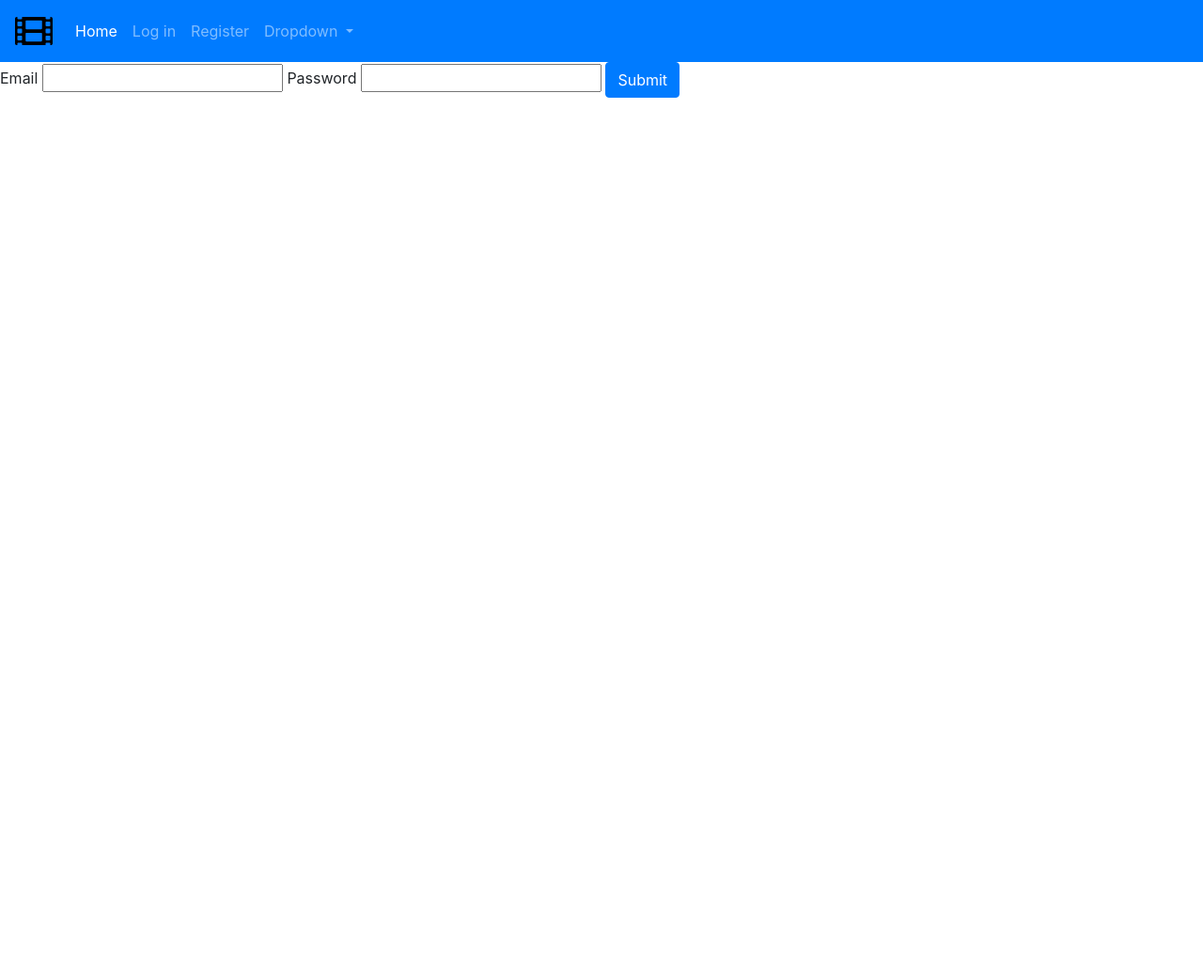
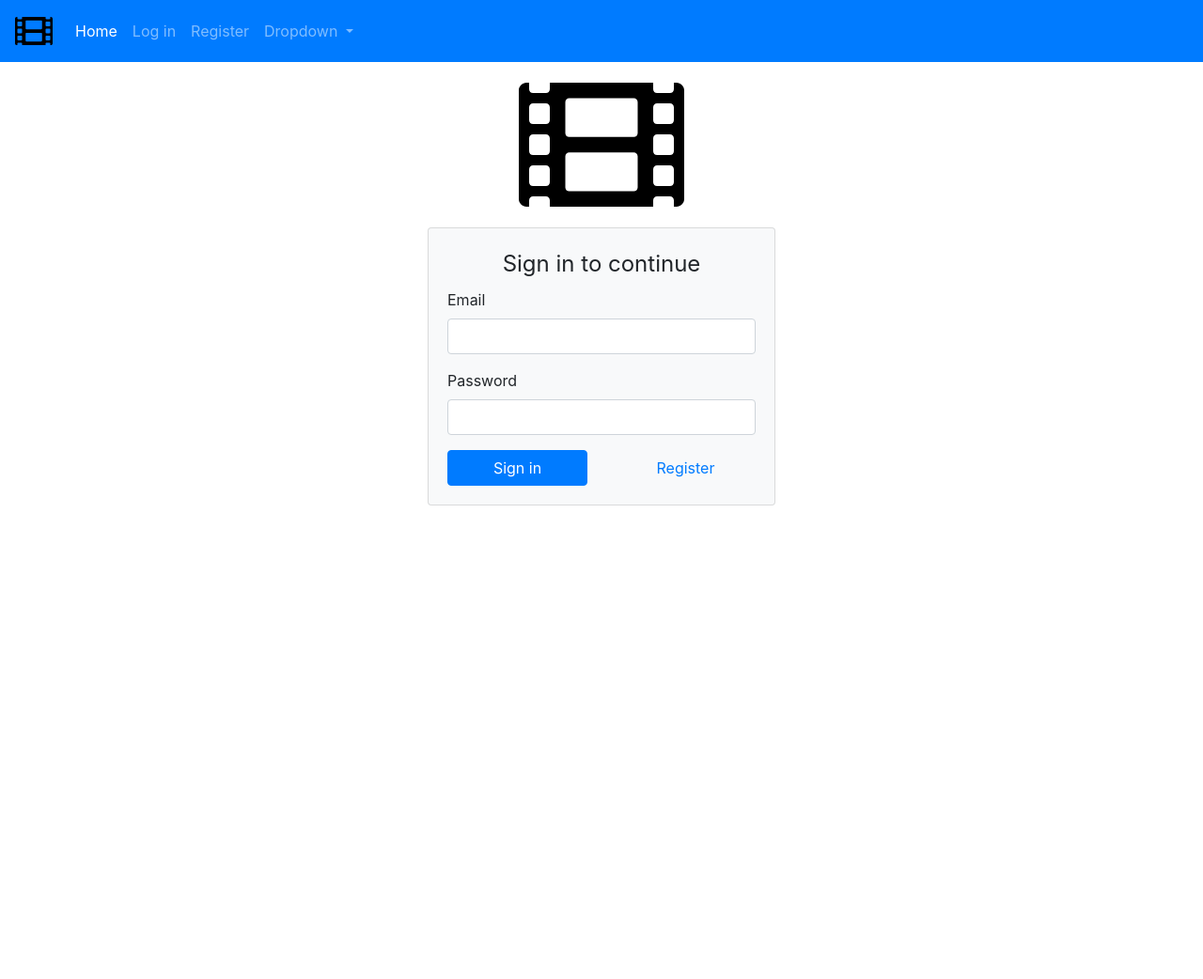
Before and after one commit to petrivo/movierate, a Flask app: page /login in a window 1280 px wide. Shown: the whole page at 94% size. Before the commit the page ends 104 px from the top, so only its background shows below. Run offline with Flask 2, Linux system fonts and the light colour scheme; some libraries are stand-ins or nearby versions.

Commit message:
jinja macros

```diff
--- a/config/settings.py
+++ b/config/settings.py
@@ -1,7 +1,5 @@
 SQLALCHEMY_DATABASE_URI = 'sqlite:///ratemovies.db'
 SQLALCHEMY_TRACK_MODIFICATIONS = False
-
-SERVER_NAME = 'localhost'
 
 SECRET_KEY = 'somerandomness'
 
--- a/movierate/blueprints/user/forms.py
+++ b/movierate/blueprints/user/forms.py
@@ -10,6 +10,6 @@ class LoginForm(FlaskForm):
 
 class RegisterForm(FlaskForm):
     email = StringField('Email', validators=[Email(), DataRequired(), Length(2, 150)])
-    password = PasswordField('Password', [DataRequired(),
-        EqualTo('confirm', message='Passwords must match')])
+    password = PasswordField('Password', validators=[Length(6, 64, "At least 6 characters long"),
+        DataRequired(), EqualTo('confirm', message='Passwords must match')])
     confirm = PasswordField('Repeat Password')
--- a/movierate/blueprints/user/templates/user/login.html
+++ b/movierate/blueprints/user/templates/user/login.html
@@ -1,12 +1,29 @@
 {% extends 'layouts/base.html' %}
+{% import 'macros/form.html' as f with context %}
+
+{% block header %}
+<img src="{{url_for('static', filename='images/film-solid.svg')}}" class="mx-auto d-block" width="178" height="176"
+  title="Movierate" alt="Movierate" />
+{% endblock %}
 
 {% block body %}
-<form method="POST" action="{{url_for('user.login')}}">
-  {{ form.csrf_token }}
-  {{form.email.label}}
-  {{form.email()}}
-  {{form.password.label}}
-  {{form.password()}}
-  <button type="submit" class="btn btn-primary">Submit</button>
-</form>
+  {% call f.form_tag(css_class="col-md-4 mx-auto card card-body bg-light", endpoint="user.login") %}
+    <legend class="text-center">Sign in to continue</legend>
+    {{ form.csrf_token }}
+    {{ f.form_group(form.email) }}
+    {{ f.form_group(form.password) }}
+    <div class="row">
+      <div class="col-md-6">
+        <button type="submit" class="btn btn-primary btn-block">
+          Sign in
+        </button>
+      </div>
+      <div class="col-md-6">
+        <div class="visible-xs visible-sm sm-margin-top"></div>
+        <a href="{{ url_for('user.register') }}" class="btn btn-default btn-block">
+          Register
+        </a>
+      </div>
+    </div>
+  {% endcall %}
 {% endblock %}
--- a/movierate/static/scripts/main.js
+++ b/movierate/static/scripts/main.js
@@ -15,6 +15,9 @@ async function getMovie(text) {
     let output = '';
     console.log(movies);
     movies.Search.forEach(movie => {
+        if(movie.Poster === "N/A"){
+            movie.Poster = '../static/images/noimage.jpg'
+        }
         output += `
         <div class="col-md-3 col-sm-4">
         <div class="well text-center">
--- a/movierate/static/styles/main.css
+++ b/movierate/static/styles/main.css
@@ -1,3 +1,23 @@
+body, html {
+  height: 100%;
+}
+.login {
+  background-color: lightgrey;
+}
+/* .Absolute-Center {
+  margin: auto;
+  position: absolute;
+  top: 0; left: 0; bottom: 0; right: 0;
+}
+
+.Absolute-Center.is-Responsive {
+  width: 50%;
+  height: 50%;
+  min-width: 400px;
+  max-width: 400px;
+  padding: 40px;
+} */
+
 #movies img, #movie img{
     width:100%;
   }
--- a/movierate/templates/layouts/base.html
+++ b/movierate/templates/layouts/base.html
@@ -14,7 +14,6 @@
 </head>
 
 <body onload="{% block onload %}{% endblock %}">
-  {% block header %}{% endblock %}
   <nav class="navbar navbar-expand-lg navbar-dark bg-primary">
     <a class="navbar-brand" href="#"><img src="{{url_for('static', filename='images/film-solid.svg')}}"
         class="img-responsive" height="40px" alt=""></a>
@@ -33,7 +32,7 @@
           <a class="nav-link" href="{{url_for('user.login')}}">Log in</a>
         </li>
         <li class="nav-item">
-            <a class="nav-link" href="{{url_for('user.register')}}">Register</a>
+          <a class="nav-link" href="{{url_for('user.register')}}">Register</a>
         </li>
         {% else %}
         <li class="nav-item">
@@ -61,6 +60,7 @@
       </ul>
     </div>
   </nav>
+  {% block header %}{% endblock %}
 
   {% with messages = get_flashed_messages() %}
   {% if messages %}
@@ -72,7 +72,9 @@
   {% endif %}
   {% endwith %}
 
+  <main class="container h-100">
   {% block body %}{% endblock %}
+  </main>
   {% block footer %}{% endblock %}
 
   <script src="https://code.jquery.com/jquery-3.4.0.min.js"
--- /dev/null
+++ b/movierate/templates/macros/form.html
@@ -0,0 +1,30 @@
+{# Render a form field's errors. #}
+{%- macro field_errors(f) -%}
+  {% if f.errors %}
+    <ul class="list-unstyled text-danger field-error">
+      {% for error in f.errors %}
+        <li>{{ error | e }}</li>
+      {% endfor %}
+    </ul>
+  {% endif %}
+{%- endmacro -%}
+
+{# Render a form-group #}
+{% macro form_group(element, css_class='') %}
+    {% if element.errors %}
+        {% set css_class = css_class + ' has-error ' + kwargs.pop('class', '') %}
+    {% endif %}
+    <div class="form-group">
+        {{ element.label }}
+        {{ element(class='form-control') }}
+        {{ field_errors(element) }}
+    </div>
+{% endmacro %}
+
+{# render a form #}
+{% macro form_tag(endpoint, form_id='', css_class='', method='POST') %}
+    <form class="{{css_class}}" method="{{method}}" action="{{url_for(endpoint)}}" id="{{form_id}}">
+        {{ caller() }}
+        {{ form.csrf_token }}
+    </form>
+{% endmacro %}
```
Also changed, not shown: movierate/blueprints/user/models/user.py (+5 -2 lines), movierate/blueprints/user/templates/user/register.html (+10 -14 lines), movierate/ratemovies.db, movierate/static/images/noimage.jpg (added).
